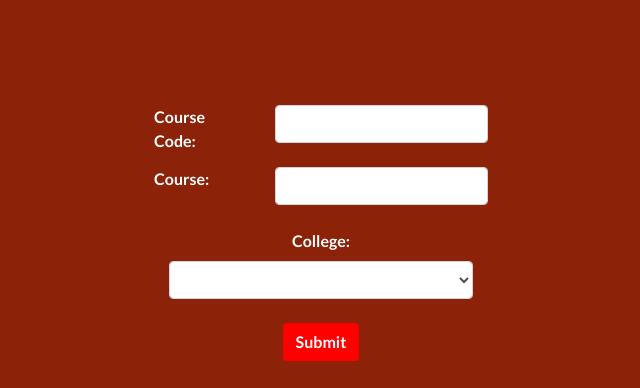
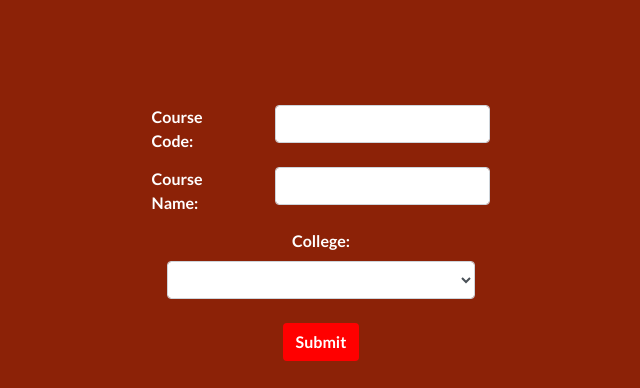
Before and after one commit to theodoreyancha/SSISv3, a Flask app: page /main_menu/course_table/course_add in a window 1280 px wide. Shown: the part 181-569 px from the top of the page, without its empty margins (319-959 px from the left). Run offline with Flask 2, Linux system fonts and the light colour scheme; data that the repository does not hold is empty; some libraries are stand-ins or nearby versions.

Commit message:
Rename a label

```diff
--- a/app/templates/course_add.html
+++ b/app/templates/course_add.html
@@ -20,7 +20,7 @@
     </div>
     <div class="row">
       <div class="col-4">
-        <label>Course:</label>
+        <label>Course Name:</label>
       </div>
       <div class="col-8">
         <input type="text" class="form-control" name="course" /><br />
```
